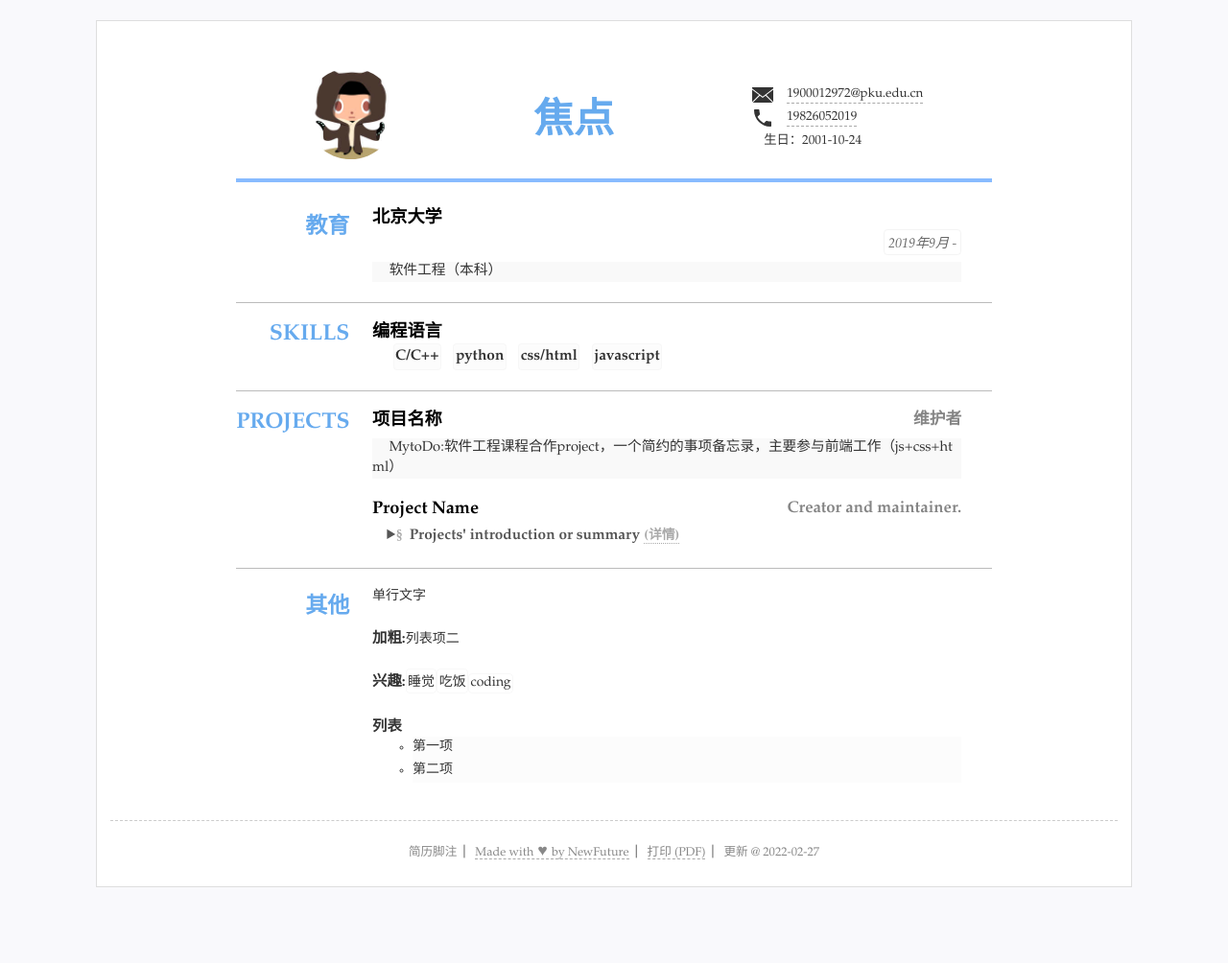
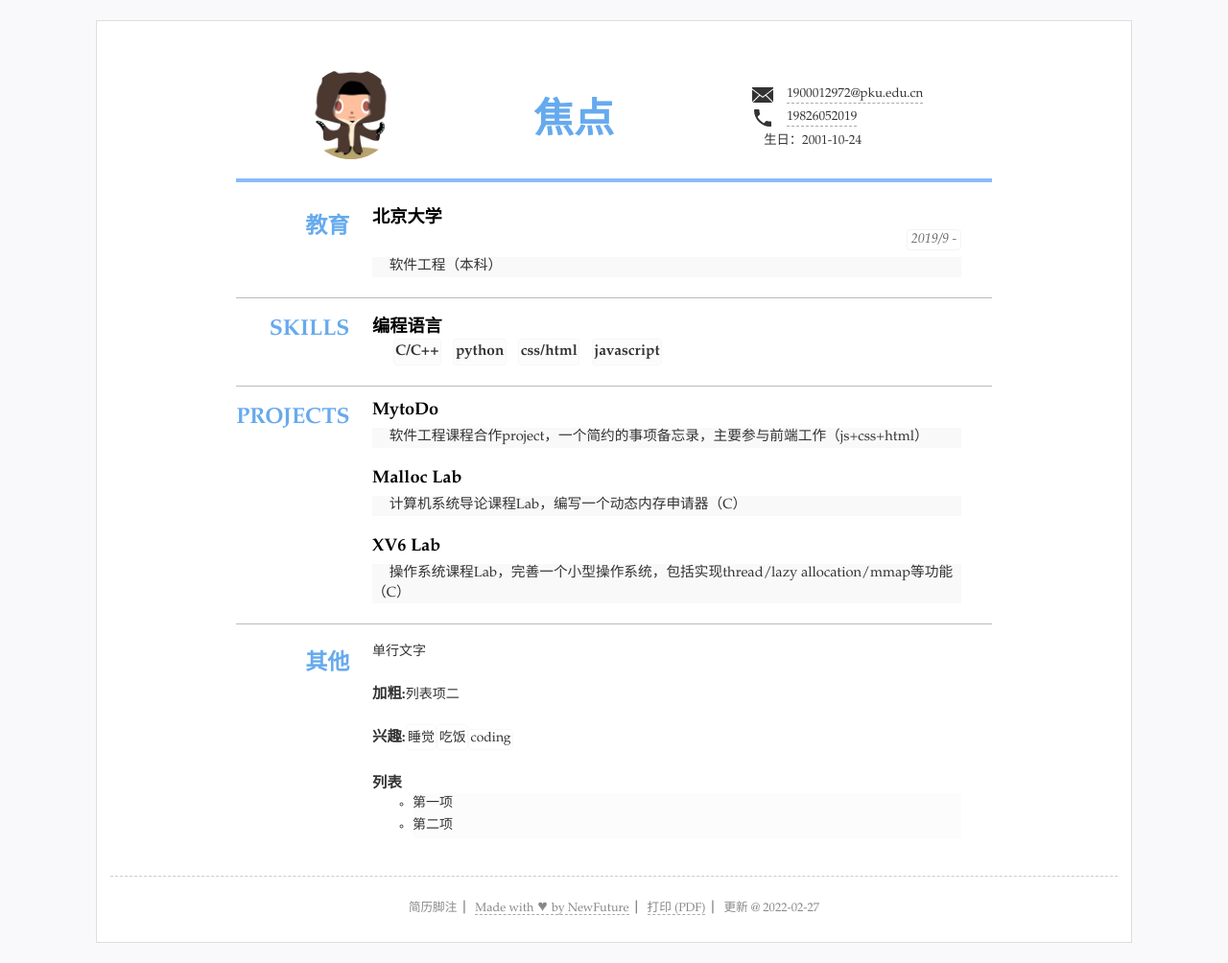
Before and after one commit to jiaodianai/CV, a Jekyll site: the page built from index.html, in a window 1280 px wide. Shown: the whole page at 96% size. Built offline with Jekyll 4.4.1, drawn with Linux system fonts in a browser that asks for light colours; before the commit the page ends 946 px from its top, so only the background shows below that.

Commit message:
Update resume.yml

```diff
--- a/_data/resume.yml
+++ b/_data/resume.yml
@@ -24,7 +24,7 @@ main: #简历主要内容，
   name: 教育 #显示名称，空则使用type
   content: #内容基本格式 标题-副标题-日期-详细内容 (都允许空)
   - title: 北京大学
-    duration: "2019年9月 - "
+    duration: "2019/9 - "
     detail: 软件工程（本科）
 
 - type: skills
@@ -40,16 +40,12 @@ main: #简历主要内容，
 - type: projects
   name: Projects
   content:
-  - title: 项目名称
-    detail: MytoDo:软件工程课程合作project，一个简约的事项备忘录，主要参与前端工作（js+css+html）
-
-    sub: 维护者
-  - title: Project Name
-    summary: Projects' introduction or summary
-    detail:
-      md: _data/demo.md
-    sub: Creator and maintainer.
-   #可继续添加更多内容
+  - title: MytoDo
+    detail: 软件工程课程合作project，一个简约的事项备忘录，主要参与前端工作（js+css+html）
+  - title: Malloc Lab
+    detail: 计算机系统导论课程Lab，编写一个动态内存申请器（C）
+  - title: XV6 Lab
+    detail: 操作系统课程Lab，完善一个小型操作系统，包括实现thread/lazy allocation/mmap等功能（C）
 
 #others 其他简略内容(列表)
 others: #其他列表显示
```
